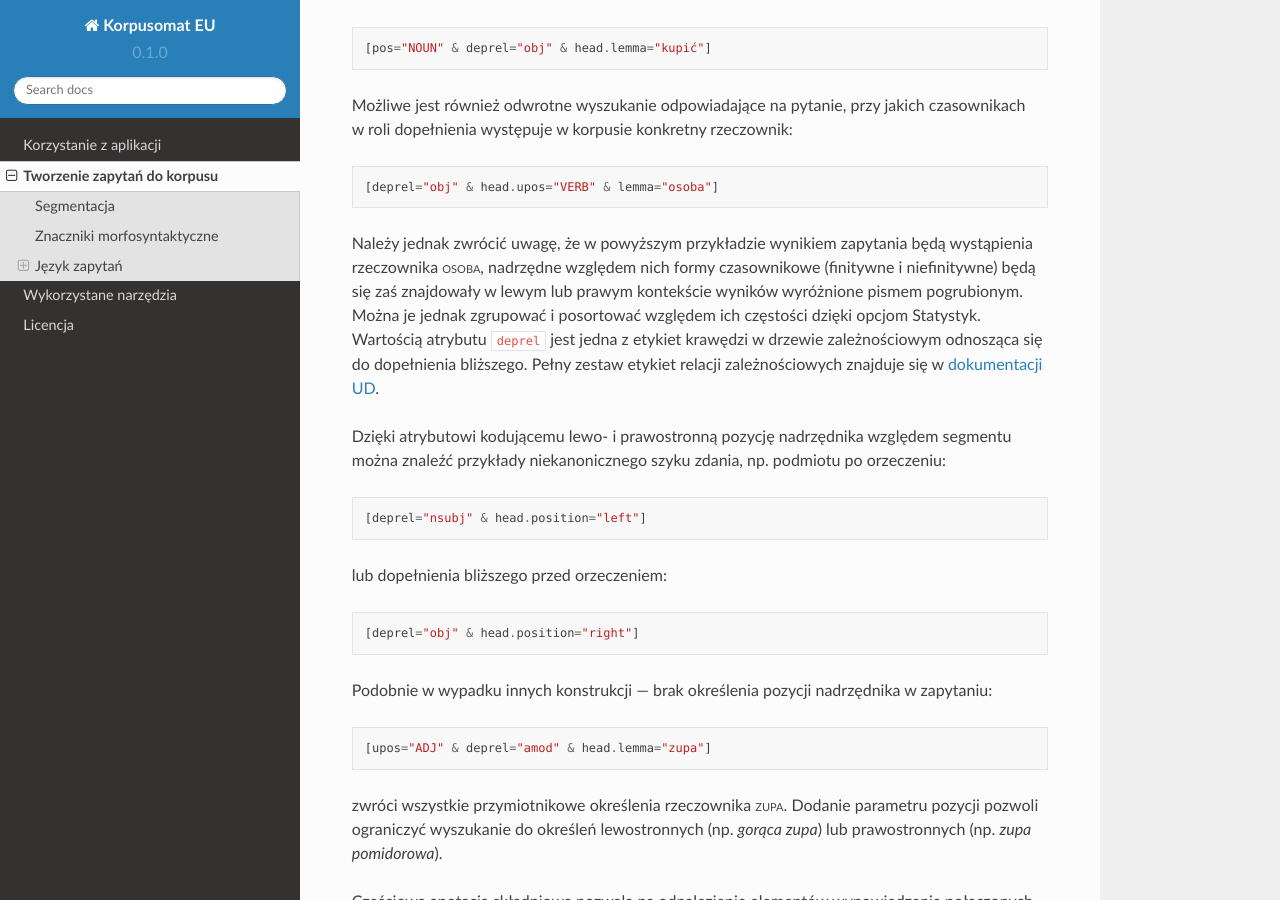
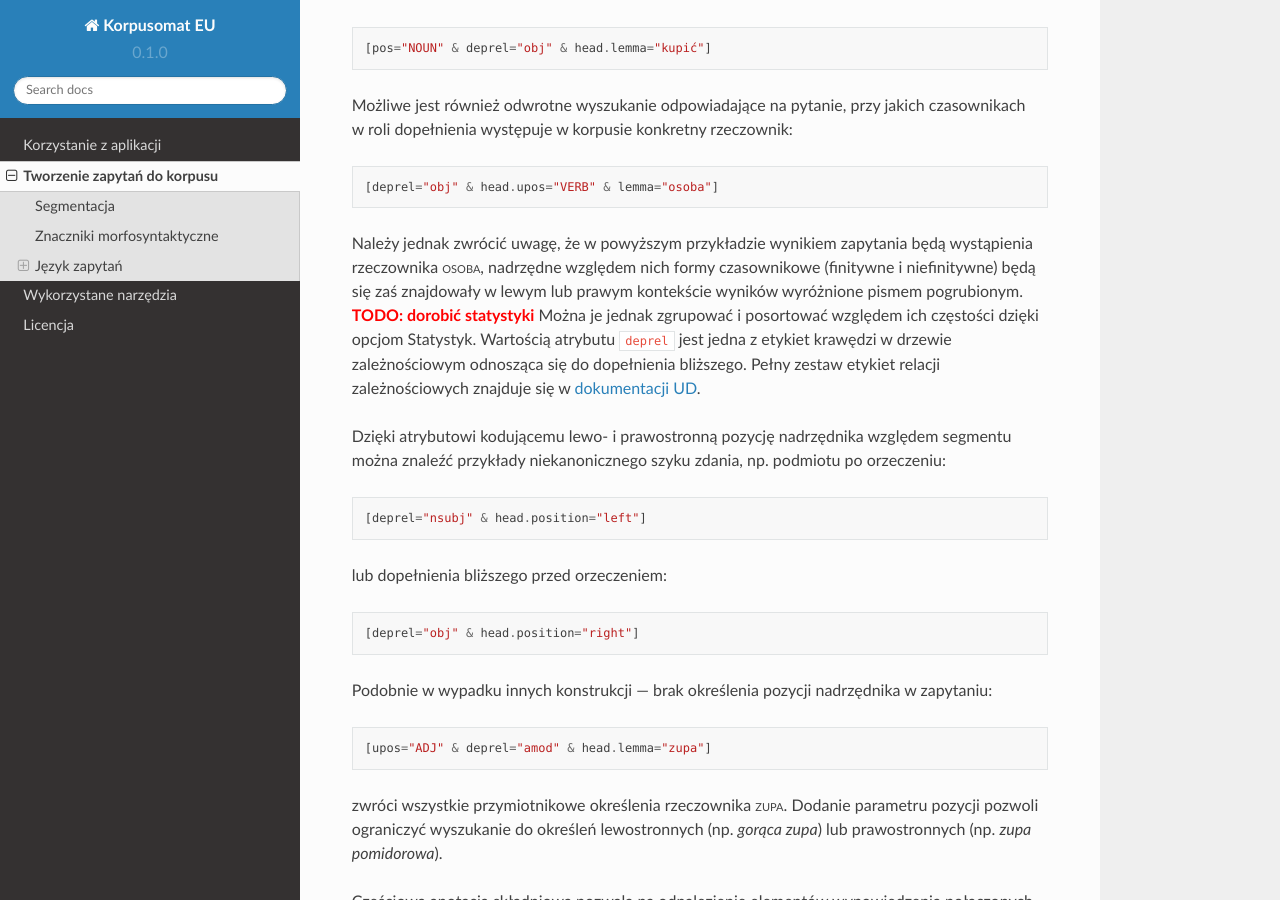
Before and after one commit to ipipan/korpusomat-eu-docs, a Sphinx documentation site: the page built from docs/source/mtas.rst, in a window 1280 px wide and 900 px high, scrolled down 10797 px. Built offline with Sphinx 7.4.7 and the Read the Docs theme 2.0.0, drawn with Linux system fonts in a browser that asks for light colours.

Commit message:
Update mtas.rst

```diff
--- a/docs/source/mtas.rst
+++ b/docs/source/mtas.rst
@@ -540,7 +540,7 @@ Należy jednak zwrócić uwagę, że w powyższym przykładzie wynikiem
 zapytania będą wystąpienia rzeczownika :lex:`osoba`, nadrzędne względem nich
 formy czasownikowe (finitywne i niefinitywne) będą się zaś znajdowały
 w lewym lub prawym kontekście wyników wyróżnione pismem pogrubionym.
-Można je jednak zgrupować i posortować względem ich częstości dzięki
+:todo:`TODO: dorobić statystyki` Można je jednak zgrupować i posortować względem ich częstości dzięki
 opcjom Statystyk. Wartością atrybutu ``deprel`` jest jedna z etykiet krawędzi
 w drzewie zależnościowym odnosząca się do dopełnienia bliższego. Pełny zestaw
 etykiet relacji zależnościowych znajduje się w `dokumentacji
```
